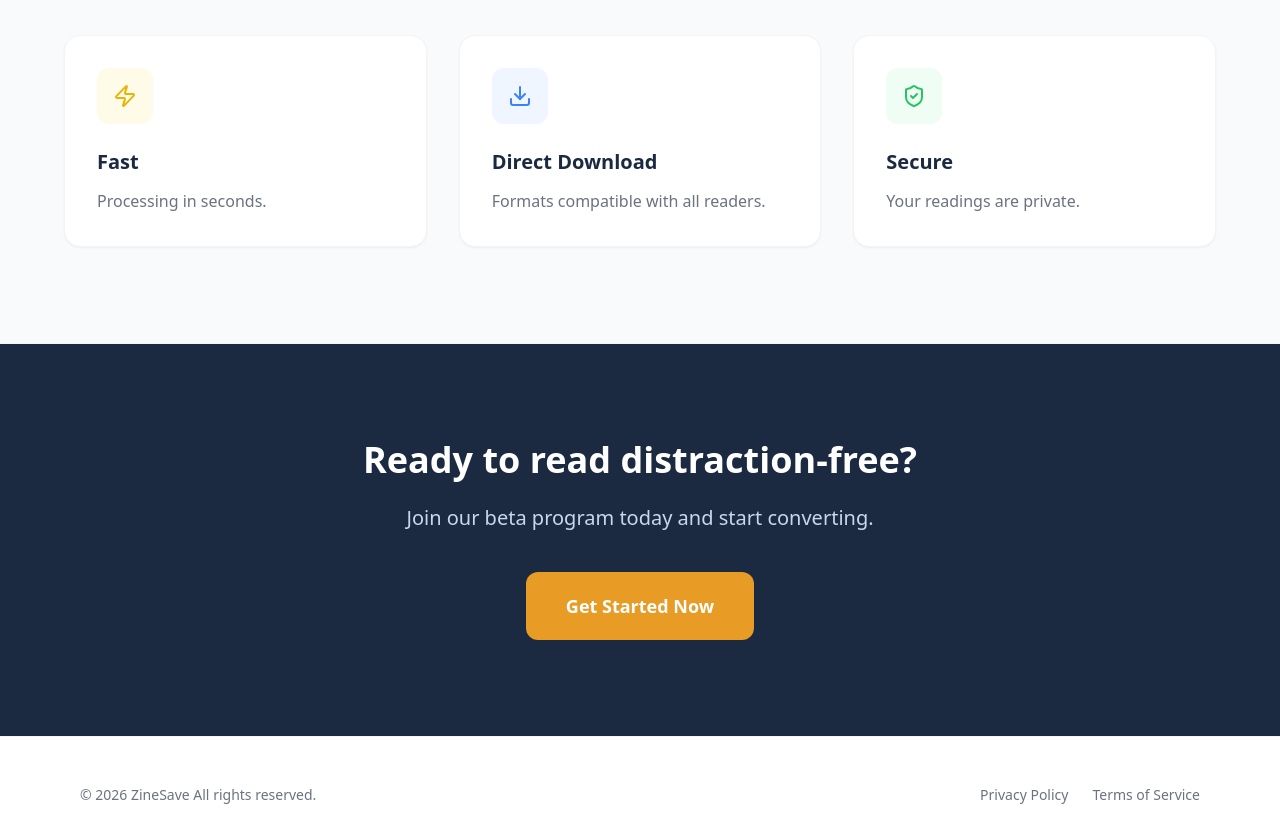
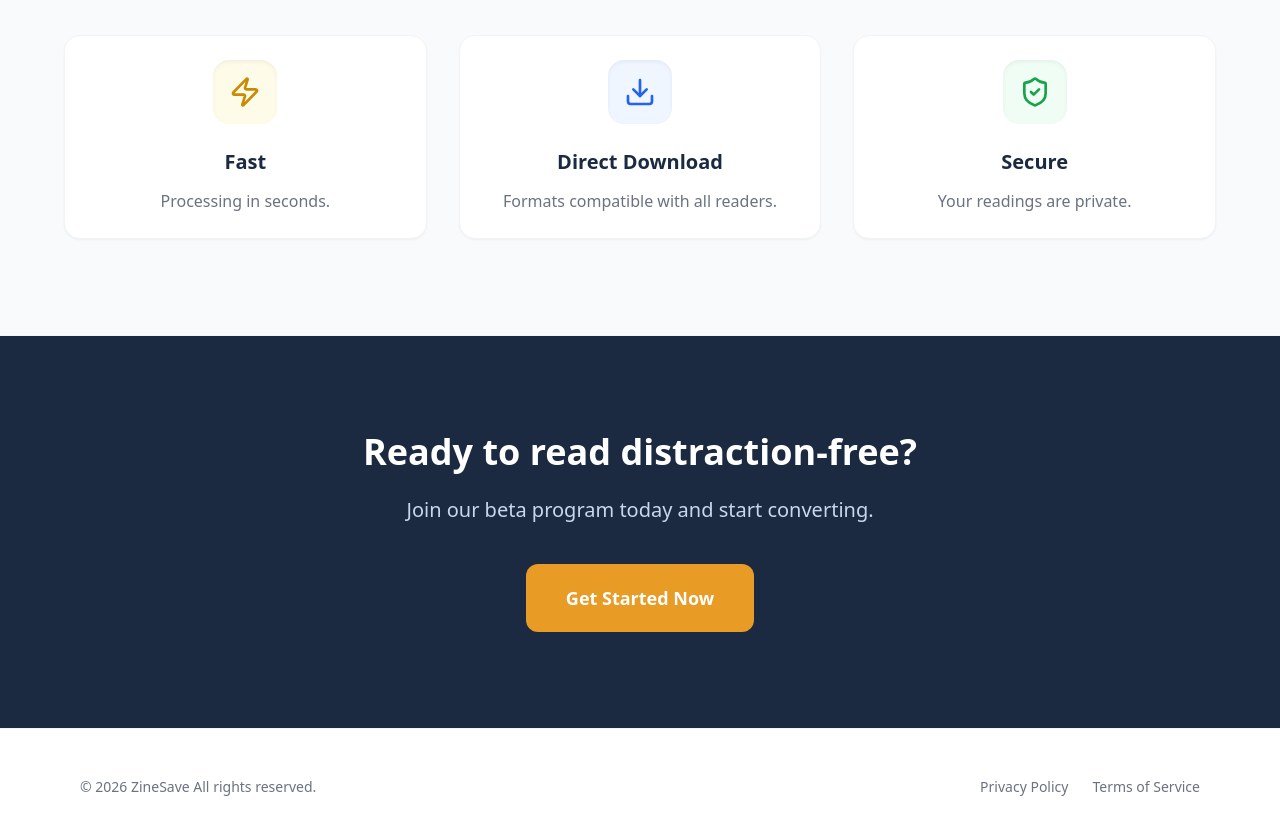
Before and after one commit to dahch/zinesave-fe, a Next.js app: page / in a window 1280 px wide. Shown: the part 1221-2053 px from the top of the page. Built offline with nearby package versions, Linux system fonts and the light colour scheme; no server answers.

Commit message:
style: align FeatureCard with How It Works card style for visual harmony

```diff
--- a/src/app/page.tsx
+++ b/src/app/page.tsx
@@ -91,21 +91,21 @@ export default function LandingPage() {
           {/* Features Section */}
           <section className="py-24 bg-gray-50 px-4 border-y border-gray-100">
             <div className="max-w-6xl mx-auto">
-              <div className="grid md:grid-cols-3 gap-8 text-left">
+              <div className="grid md:grid-cols-3 gap-8">
                 <FeatureCard
-                  icon={<Zap className="w-6 h-6 text-yellow-500" />}
+                  icon={<Zap className="w-8 h-8 text-yellow-600" />}
                   title={t('landing.features.fast_title')}
                   desc={t('landing.features.fast_desc')}
                   bgColor="bg-yellow-50"
                 />
                 <FeatureCard
-                  icon={<Download className="w-6 h-6 text-blue-500" />}
+                  icon={<Download className="w-8 h-8 text-blue-600" />}
                   title={t('landing.features.download_title')}
                   desc={t('landing.features.download_desc')}
                   bgColor="bg-blue-50"
                 />
                 <FeatureCard
-                  icon={<ShieldCheck className="w-6 h-6 text-green-500" />}
+                  icon={<ShieldCheck className="w-8 h-8 text-green-600" />}
                   title={t('landing.features.secure_title')}
                   desc={t('landing.features.secure_desc')}
                   bgColor="bg-green-50"
@@ -159,8 +159,8 @@ function FeatureCard({
   bgColor: string;
 }) {
   return (
-    <article className="group p-8 bg-white rounded-2xl border border-gray-100 shadow-sm hover:shadow-xl hover:-translate-y-1 transition-all duration-300">
-      <div className={`mb-6 ${bgColor} w-14 h-14 flex items-center justify-center rounded-xl group-hover:scale-110 transition-transform duration-300`}>
+    <article className="group flex flex-col items-center text-center p-6 bg-white rounded-2xl border border-gray-100 shadow-sm hover:shadow-md hover:-translate-y-1 transition-all duration-300">
+      <div className={`mb-6 ${bgColor} w-16 h-16 flex items-center justify-center rounded-2xl shadow-inner group-hover:scale-110 transition-transform duration-300`}>
         {icon}
       </div>
       <h3 className="text-xl font-bold text-brand-navy mb-3">{title}</h3>
```
